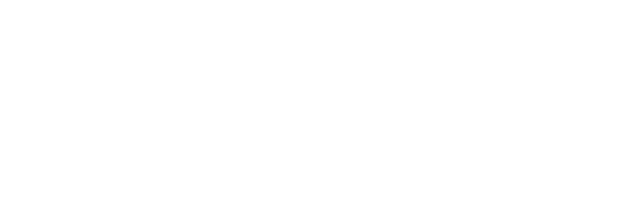
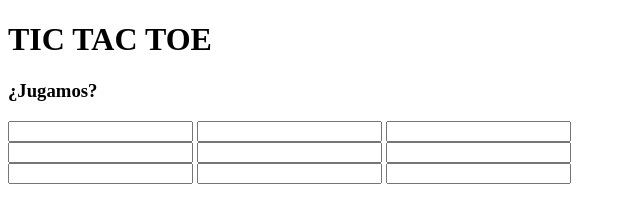
Before and after one commit to Arybv/tic_tac_toe, a plain HTML site: page index.html in a window 1280 px wide. Shown: the whole page, without its empty margins (0-640 px from the left). Drawn offline with Linux system fonts and the light colour scheme.

Commit message:
tic tac toe 1

```diff
--- a/index.html
+++ b/index.html
@@ -7,6 +7,21 @@
   <title>Tic Tac Toe</title>
 </head>
 <body>
+  <div><h1>TIC TAC TOE</h1></div>
+  <div><h3>¿Jugamos?</h3></div>
+
+  <input type="text" id="0" class="tic tac toe">
+  <input type="text" id="1" class="tic tac toe">
+  <input type="text" id="2" class="tic tac toe">
+  <br>
+  <input type="text" id="3" class="tic tac toe">
+  <input type="text" id="4" class="tic tac toe">
+  <input type="text" id="5" class="tic tac toe">
+  <br>
+  <input type="text" id="6" class="tic tac toe">
+  <input type="text" id="7" class="tic tac toe">
+  <input type="text" id="8" class="tic tac toe">
+  <br>
 
 </body>
 </html>
```
